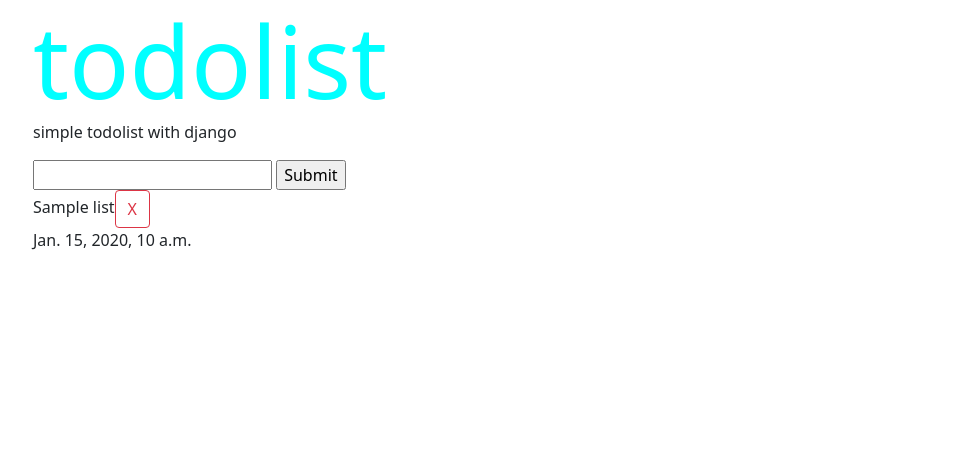
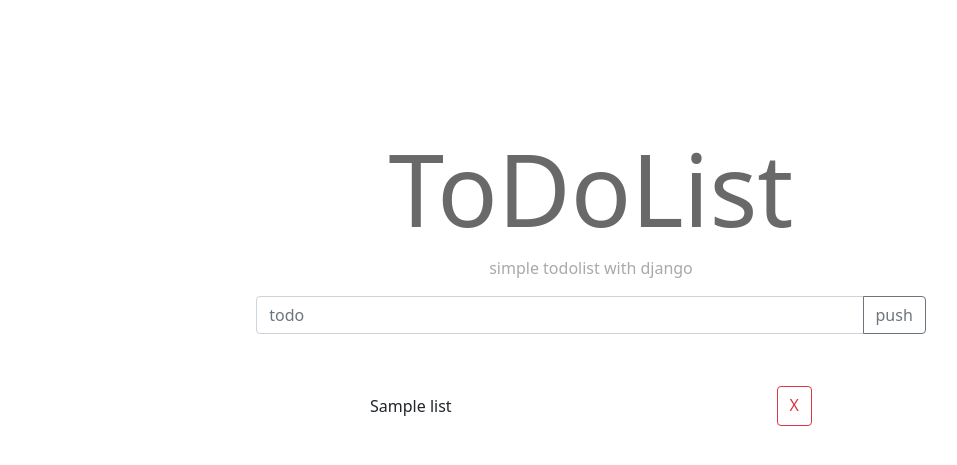
Before and after one commit to hunseok329/djproject, a Django app: template todolist/templates/todolist/todo_list.html in a window 1280 px wide. Shown: the top 465 px of the page, without its empty margins (49-1006 px from the left). Run offline with Django 3.2, Linux system fonts and the light colour scheme; the template is opened without the code that fills it: most values are stand-ins (such as "Sample title", 1, 10 or a date in 2020).

Commit message:
#add css part

```diff
--- a/todolist/models.py
+++ b/todolist/models.py
@@ -4,7 +4,6 @@ from django.urls import reverse
 
 class ToDoList(models.Model):
     title = models.CharField(max_length=200)
-    content = models.TextField()
     created_date = models.DateTimeField(
         default=timezone.now()
     )
--- a/todolist/static/css/todo_list.css
+++ b/todolist/static/css/todo_list.css
@@ -1,9 +1,32 @@
 h1 {
     font-size: 100px;
-    margin: 0 auto;
-    color: aqua;
+    color:dimgray;
 }
 
-/* .container {
-    text-align: center;
-} */
+p {
+    color: darkgray;
+}
+.container {
+    margin-top: 10%;
+}
+
+.todo-container {
+    width: 40%;
+    padding-top: 3%;
+    margin: 0 auto;
+}
+.todo-list {
+    display: flex;
+    justify-content: space-between;
+    padding: 0.5%;
+    line-height: 250%;
+    transition-duration: 0.5s;
+}
+.todo-list:hover {
+    background-color:lightgrey;
+    border-radius: 5px;
+}
+.input-group {
+    margin: 0 auto;
+    width: 60%;
+}
--- a/todolist/templates/todolist/todo_list.html
+++ b/todolist/templates/todolist/todo_list.html
@@ -1,40 +1,24 @@
 {% extends 'todolist/base.html' %}
 
 {% block content %}
-    <div class="container">
-        <h1 class="center">todolist</h1>
+    <div class="container text-center">
+        <h1>ToDoList</h1>
         <p>simple todolist with django</p>
 
-        <form action="todo_create" method="POST">{% csrf_token %}
-            <input type="text" value="" name="title">
-            <input type="submit">
-        </form>
+            <form action="todo_create" method="POST">{% csrf_token %}
+                <div class="input-group mb-3">
+                    <input class="form-control" placeholder="todo" type="text" value="" name="title">
+                    <input class="btn btn-outline-secondary" type="submit" value="push">
+                </div>
+            </form>
 
+        <div class="todo-container">
         {% for list in todolist %}
-            <div>{{ list.title }}<a href="todo_delete/{{ list.pk }}" class="btn btn-outline-danger">X</a></div>
-            <p>{{ list.created_date }}</p>
-
-            <!-- Modal -->
-            <!-- <div class="modal fade" id="exampleModal" tabindex="-1" aria-labelledby="exampleModalLabel" aria-hidden="true">
-                <div class="modal-dialog">
-                <div class="modal-content">
-                    <div class="modal-header">
-                    <h5 class="modal-title" id="exampleModalLabel">삭제하시겠습니까?</h5>
-                    <button type="button" class="btn-close" data-bs-dismiss="modal" aria-label="Close"></button>
-                    </div> -->
-                    <!-- <div class="modal-body">
-                    ...
-                    </div> -->
-                    <!-- <div class="modal-footer">
-                    <button type="button" class="btn btn-secondary" data-bs-dismiss="modal">NO</button> -->
-                    <!-- <button type="button" class="btn btn-primary">YES</button> -->
-                    <!-- <form action="todo_delete/{{ list.pk }}" method="POST">{% csrf_token %}
-                        <input type="submit" class="btn btn-primary" value="YES">
-                    </form>
-                    </div>
-                </div>
-                </div>
-            </div> -->
+            <div class="todo-list">
+                <span>{{ list.title }}</span>
+                <a href="todo_delete/{{ list.pk }}" class="btn btn-outline-danger">X</a>
+            </div>
         {% endfor %}
+        </div>
     </div>
 {% endblock %}
--- a/todolist/views.py
+++ b/todolist/views.py
@@ -12,7 +12,7 @@ def todo_create(request):
     todolist = ToDoList.objects.all()
     if request.method == 'POST':
         title = request.POST['title']
-        new_todo = ToDoList(title=title, content="전송 잘됨", created_date=timezone.now())
+        new_todo = ToDoList(title=title, created_date=timezone.now())
         new_todo.save()
     return redirect('todo_list')
 
```
Also changed, not shown: todolist/migrations/0003_auto_20210120_1431.py (added).
